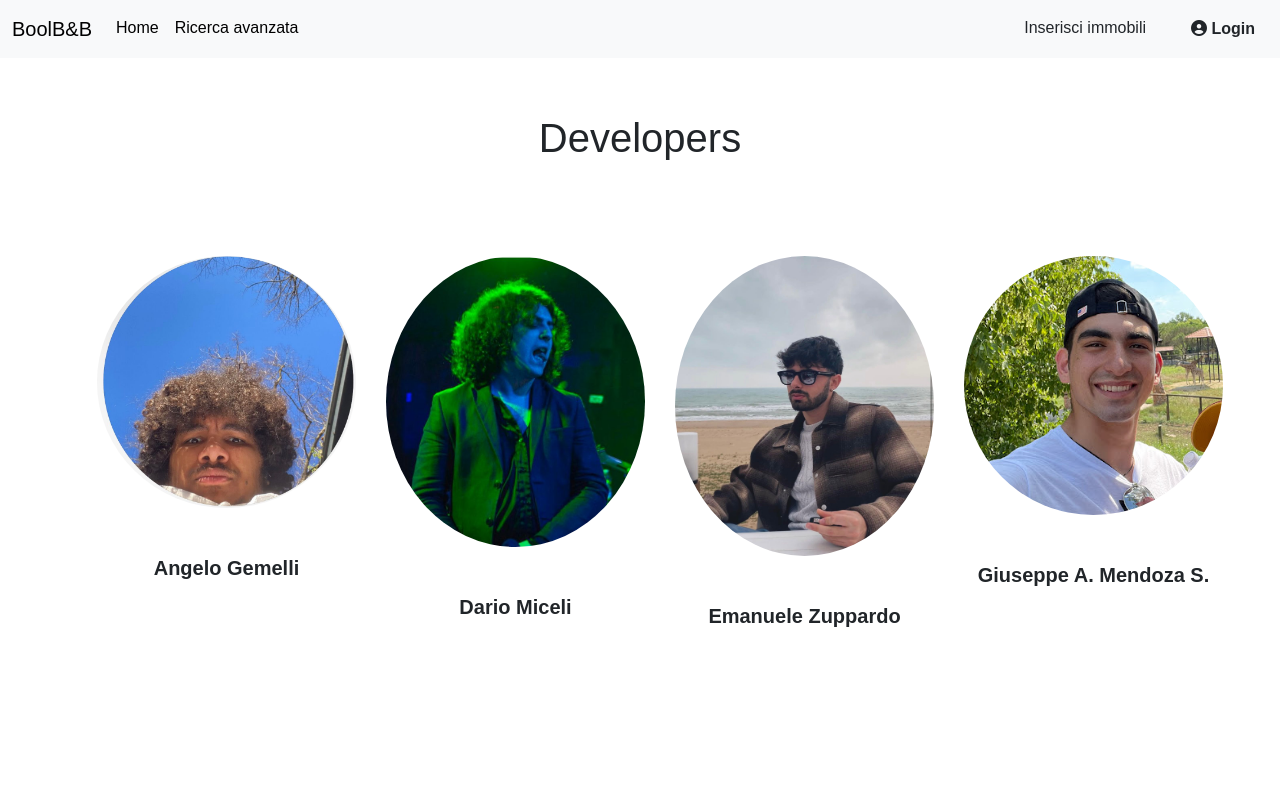
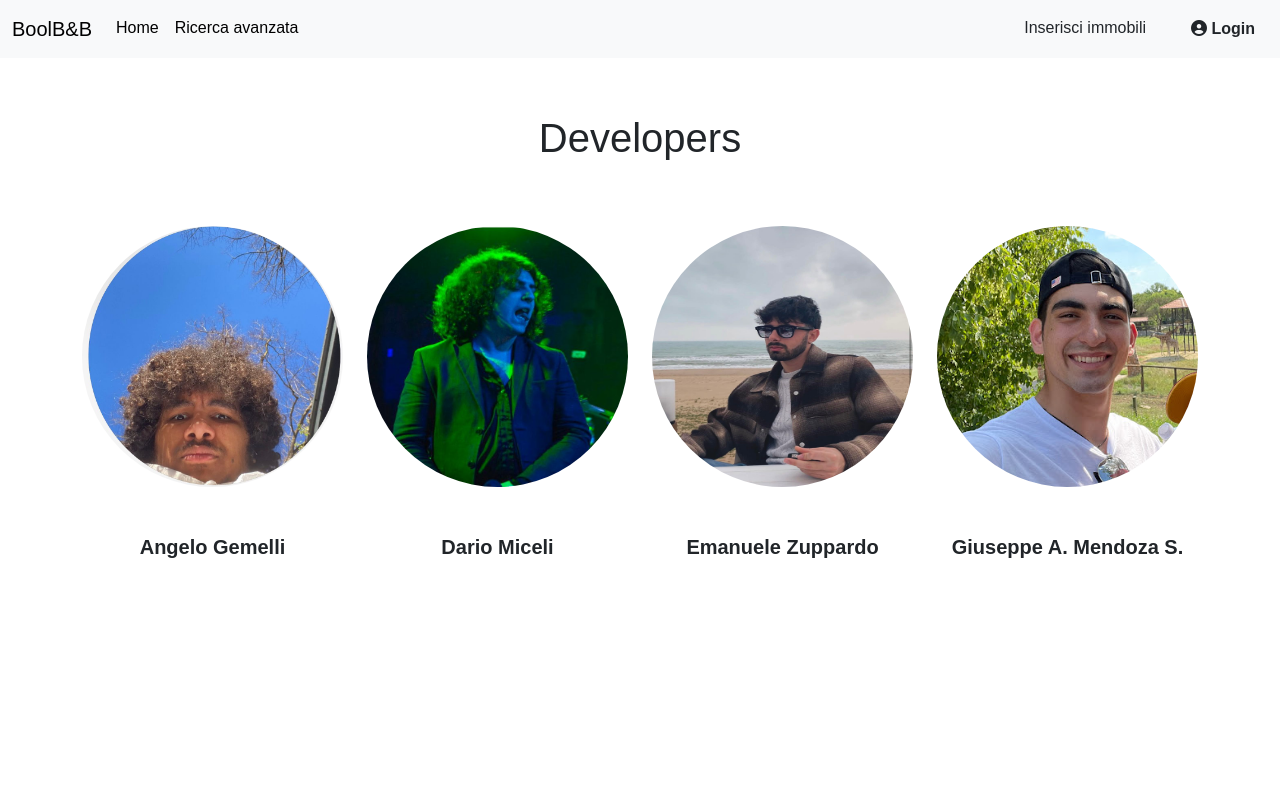
Before and after one commit to giuseppemsabino/bool_bnb_react, a React (Vite) app: page /about in a window 1280 px wide. Shown: the top 800 px of the page. Built offline with nearby package versions, Linux system fonts and the light colour scheme; no server answers; a web font is replaced by a local one.

Commit message:
fix about us

```diff
--- a/src/assets/css/index.css
+++ b/src/assets/css/index.css
@@ -260,14 +260,17 @@ input[type="range"]::-webkit-slider-thumb:focus {
   background-color: transparent;
   box-shadow: none;
   border: none;
-  padding: 10px;
-  margin: 20px 5px;
 }
 
 .team-card img {
   width: 100%;
   border-radius: 50%;
   max-height: 300px;
+  aspect-ratio: 1;
+}
+
+.team-card .card-body {
+  height: 50px;
 }
 
 main {
@@ -317,8 +320,8 @@ main {
   }
 }
 
-@media screen and (max-width: 576px) {
-  .form-control.form-control-lg {
-    font-size: 1rem !important;
+@media screen and (min-width: 768px) {
+  .w-md-100 {
+    width: 100%;
   }
 }
--- a/src/pages/AboutUsPage.jsx
+++ b/src/pages/AboutUsPage.jsx
@@ -1,48 +1,56 @@
 export default function AboutUsPage() {
   return (
     <div className="container">
-        <div className="text-center p-5 m-2">
-            <h1>Developers</h1>
-        </div>
-      <div className="d-flex justify-content-around us-section">
-        <div className=" team-card col-3">
+      <div className="text-center p-5 m-2">
+        <h1>Developers</h1>
+      </div>
+      <div className="row justify-content-center align-items-center">
+        <div className="team-card col-9 col-md-3">
           <img
             src="src/assets/img/angelo.jpg"
             className="card-img-top"
             alt="..."
           />
           <div className="card-body text-center">
-            <h5 className="card-title mt-5"><strong> Angelo Gemelli </strong></h5>
+            <h5 className="card-title mt-5">
+              <strong> Angelo Gemelli </strong>
+            </h5>
           </div>
         </div>
-        <div className=" team-card col-3">
+        <div className=" team-card col-9 col-md-3">
           <img
             src="src/assets/img/dario.jpg"
             className="card-img-top"
             alt="..."
           />
           <div className="card-body text-center">
-            <h5 className="card-title mt-5"><strong> Dario Miceli </strong></h5>
+            <h5 className="card-title mt-5">
+              <strong> Dario Miceli </strong>
+            </h5>
           </div>
         </div>
-        <div className=" team-card col-3">
+        <div className=" team-card col-9 col-md-3">
           <img
             src="src/assets/img/ema.jpg"
             className="card-img-top"
             alt="..."
           />
           <div className="card-body text-center">
-            <h5 className="card-title mt-5"><strong> Emanuele Zuppardo </strong></h5>
+            <h5 className="card-title mt-5">
+              <strong> Emanuele Zuppardo </strong>
+            </h5>
           </div>
         </div>
-        <div className=" team-card col-3">
+        <div className=" team-card col-9 col-md-3">
           <img
             src="src/assets/img/giuseppe.jpg"
             className="card-img-top"
             alt="..."
           />
           <div className="card-body text-center">
-            <h5 className="card-title mt-5"><strong> Giuseppe A. Mendoza S. </strong></h5>
+            <h5 className="card-title mt-5">
+              <strong> Giuseppe A. Mendoza S. </strong>
+            </h5>
           </div>
         </div>
       </div>
```
